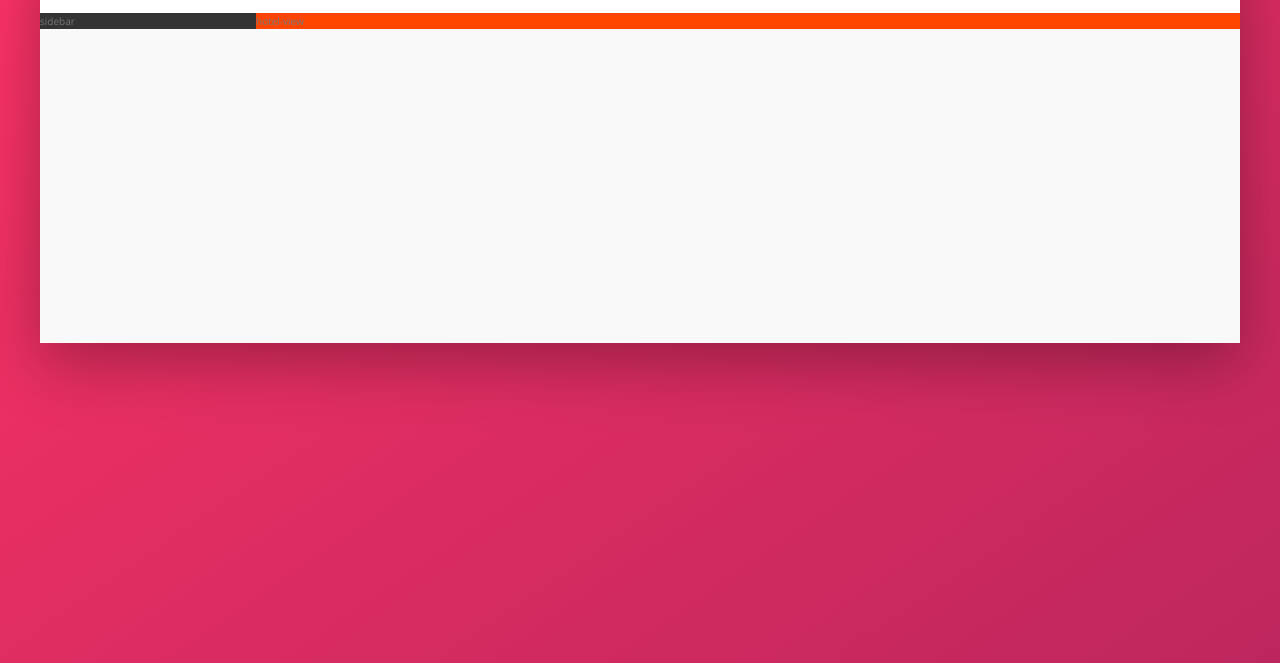
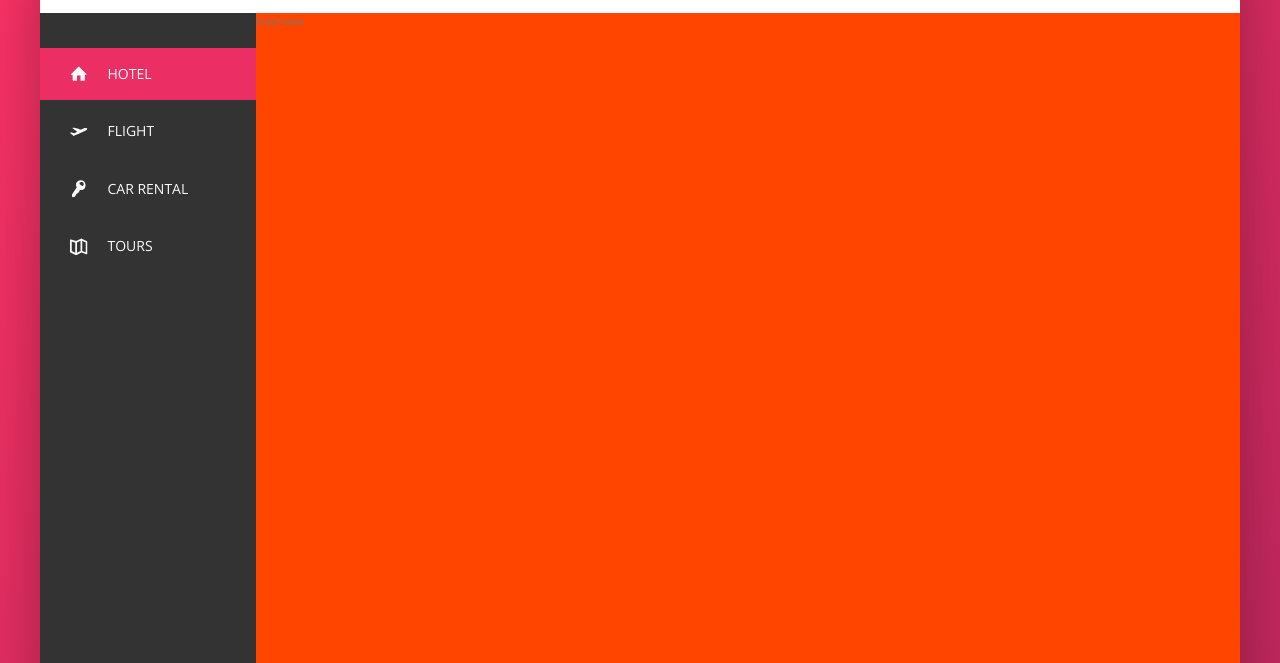
Before and after one commit to mdivani/Trillo, a website: page index.html in a window 1280 px wide. Shown: the part 137-800 px from the top of the page. Drawn offline with nearby package versions, Linux system fonts and the light colour scheme.

Commit message:
style sidebar navigation

```diff
--- a/index.html
+++ b/index.html
@@ -45,7 +45,43 @@
             </header>
             <div class="content">
                 <nav class="sidebar">
-                    sidebar
+                    <ul class="side-nav">
+                        <li class="side-nav__item side-nav__item--active">
+                            <a class="side-nav__link" href='#'>
+                                <svg class="side-nav__icon">
+                                    <use xlink:href='img/sprite.svg#icon-home'></use>
+                                </svg>
+                                <span>Hotel</span>
+                            </a>
+                        </li>
+                        <li class="side-nav__item">
+                            <a class="side-nav__link" href='#'>
+                                <svg class="side-nav__icon">
+                                    <use xlink:href='img/sprite.svg#icon-aircraft-take-off'></use>
+                                </svg>
+                                <span>Flight</span>
+                            </a>
+                        </li>
+                        <li class="side-nav__item">
+                            <a class="side-nav__link" href='#'>
+                                <svg class="side-nav__icon">
+                                    <use xlink:href='img/sprite.svg#icon-key'></use>
+                                </svg>
+                                <span>Car Rental</span>
+                            </a>
+                        </li>
+                        <li class="side-nav__item">
+                            <a class="side-nav__link" href='#'>
+                                <svg class="side-nav__icon">
+                                    <use xlink:href='img/sprite.svg#icon-map'></use>
+                                </svg>
+                                <span>Tours</span>
+                            </a>
+                        </li>
+                    </ul>
+                    <div class="legal">
+                        &copy; 2018 by Trillo. all rights reserved.
+                    </div>
                 </nav>
                 <main class="hotel-view">
                     hotel-view
--- a/sass/_components.scss
+++ b/sass/_components.scss
@@ -120,3 +120,72 @@
         text-transform: capitalize;
     }
 }
+
+//////////////////////////////
+///SIDE NAVIGATION
+.side-nav {
+    font-size: 1.4rem;
+    margin-top: 3.5rem;
+    list-style: none;
+
+    &__item {
+        position: relative;
+
+        &:not(:last-child) {
+            margin-bottom: .5rem;
+        }
+
+        &::before {
+            content: '';
+            position: absolute;
+            top: 0;
+            left: 0;
+            height: 100%;
+            width: 3px;
+            background-color: var(--color-primary);
+            transform: scaleY(0);
+            transition: transform .2s,
+                        width .4s cubic-bezier(1,0,0,1) .2s,
+                        background-color .1s;
+        }
+
+        &:hover::before,
+        &--active::before {
+            transform: scaleY(1);
+            width: 100%;
+        }
+
+        &:active::before {
+            background-color: var(--color-primary-light);
+        }
+    }
+
+    &__link:link,
+    &__link:visited {
+        color: var(--color-grey-light-1);
+        text-decoration: none;
+        text-transform: uppercase;
+        display: block;
+        padding: 1.5rem 3rem;
+        position: relative;
+        z-index: 10;
+        display: flex;
+        align-items: center;
+    }
+
+    &__icon {
+        width: 1.75rem;
+        height: 1.75rem;
+        margin-right: 2rem;
+        fill: currentColor;
+    }
+}
+
+//////////////////////////////
+///LEGAL TEXT
+.legal {
+    color: var(--color-grey-light-4);
+    font-size: 1.2rem;
+    text-align: center;
+    padding: 2.5rem;
+}
--- a/sass/_layout.scss
+++ b/sass/_layout.scss
@@ -22,6 +22,9 @@
 }
 
 .sidebar {
+    display: flex;
+    flex-direction: column;
+    justify-content: space-between;
     background-color: var(--color-grey-dark-1);
 
     flex: 0 0 18%;
@@ -30,6 +33,7 @@
 .hotel-view {
     background-color: #fff;
     background-color: orangered;
+    height: 80rem;
 
     flex: 1;
 }
```
Also changed, not shown: css/style.css.
